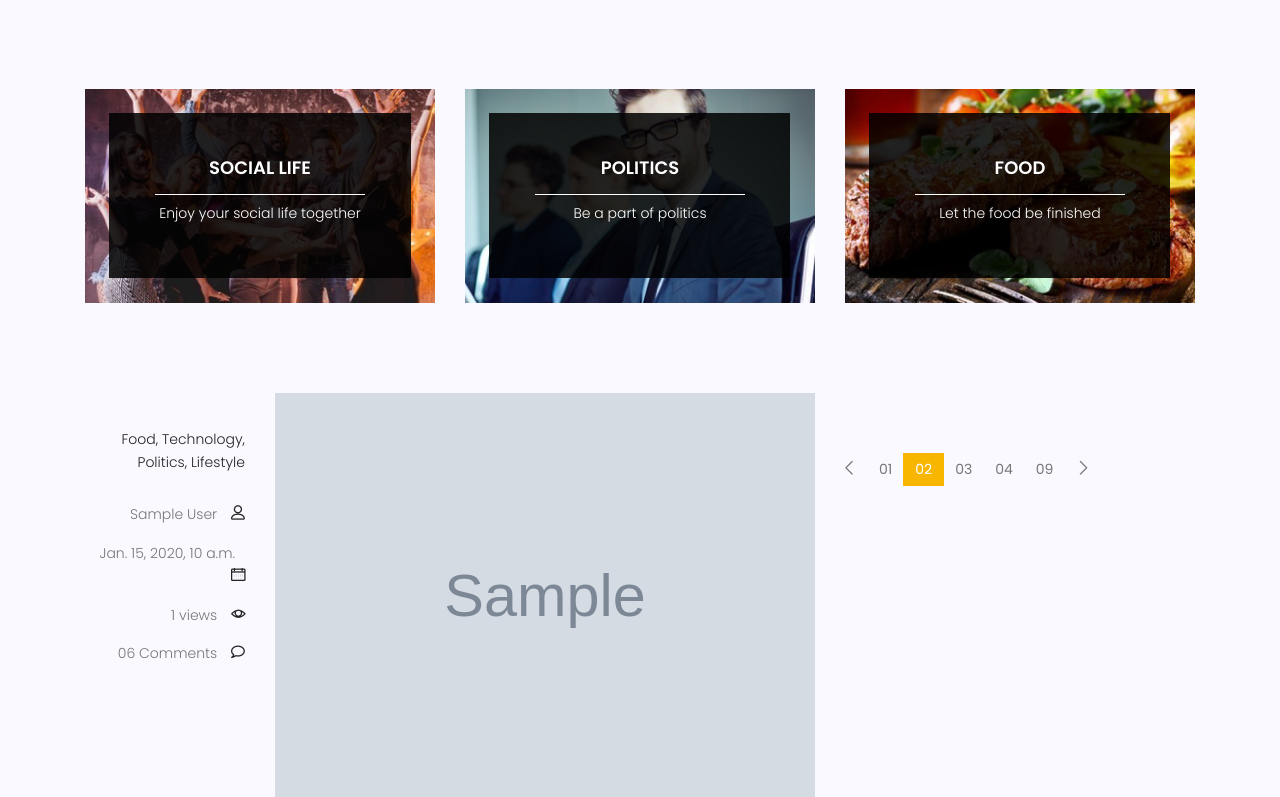
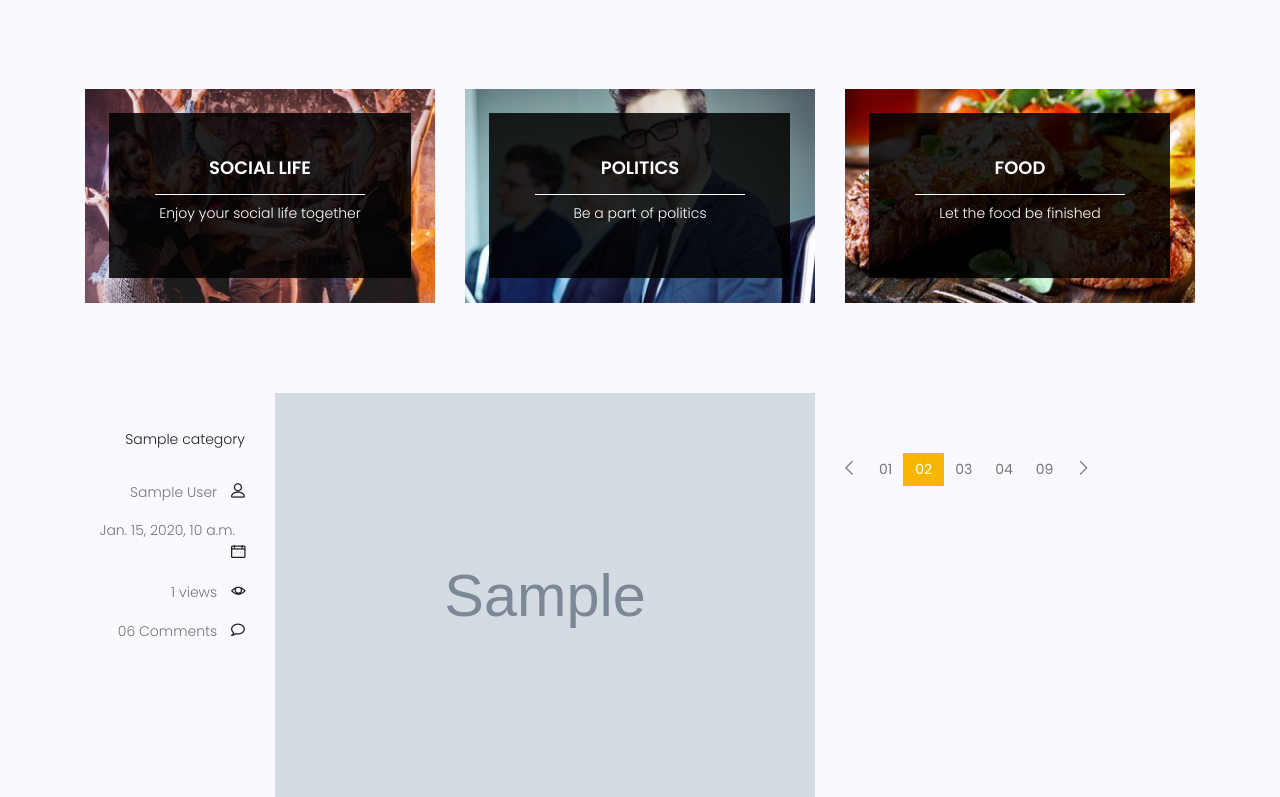
Before and after one commit to kingahmadsaedi/mysite, a Django app: page /blog/ in a window 1280 px wide. Shown: the part 689-1486 px from the top of the page. Run offline with Django 3.2, Linux system fonts and the light colour scheme; tables that the repository leaves empty hold one stand-in row (values such as "Sample post"); grey boxes marked "Sample" are stand-in pictures; some libraries are stand-ins or nearby versions.

Commit message:
add category
add category to post

```diff
--- a/blog/admin.py
+++ b/blog/admin.py
@@ -1,5 +1,5 @@
 from django.contrib import admin
-from blog.models import Post
+from blog.models import Post,Category
 
 # Register your models here.
 class PostAdmin(admin.ModelAdmin):
@@ -9,4 +9,5 @@ class PostAdmin(admin.ModelAdmin):
     list_filter=('status',)
     #ordering=['-created_date']
     search_fields=['title','content']
+admin.site.register(Category)
 admin.site.register(Post,PostAdmin)
--- a/blog/models.py
+++ b/blog/models.py
@@ -2,13 +2,17 @@ from django.db import models
 from django.contrib.auth.models import User
 
 # Create your models here.
+class Category(models.Model):
+    name=models.CharField(max_length=255)
+    def __str__(self):
+        return self.name
 class Post(models.Model):
     image=models.ImageField(upload_to = 'blog/',default='blog/default.jpg')
     auther=models.ForeignKey(User, on_delete=models.SET_NULL,null=True)
     title=models.CharField(max_length=255)
     content = models.TextField()
     # tag
-    # category
+    category=models.ManyToManyField(Category)
     counted_view= models.IntegerField(default=0)
     status=models.BooleanField(default=False)
     publish_date=models.DateTimeField(null=True)
--- a/templates/blog/blog-home.html
+++ b/templates/blog/blog-home.html
@@ -94,10 +94,7 @@
 
 					<div class="col-lg-3  col-md-3 meta-details">
 						<ul class="tags">
-							<li><a href="#">Food,</a></li>
-							<li><a href="#">Technology,</a></li>
-							<li><a href="#">Politics,</a></li>
-							<li><a href="#">Lifestyle</a></li>
+							<li><a href="#">{{post.category.all|join:","}}</a></li>
 						</ul>
 						<div class="user-details row">
 							<p class="user-name col-lg-12 col-md-12 col-6"><a href="#">{{post.auther.get_full_name}}</a> <span
```
Also changed, not shown: blog/migrations/0006_auto_20251115_1838.py (added).
